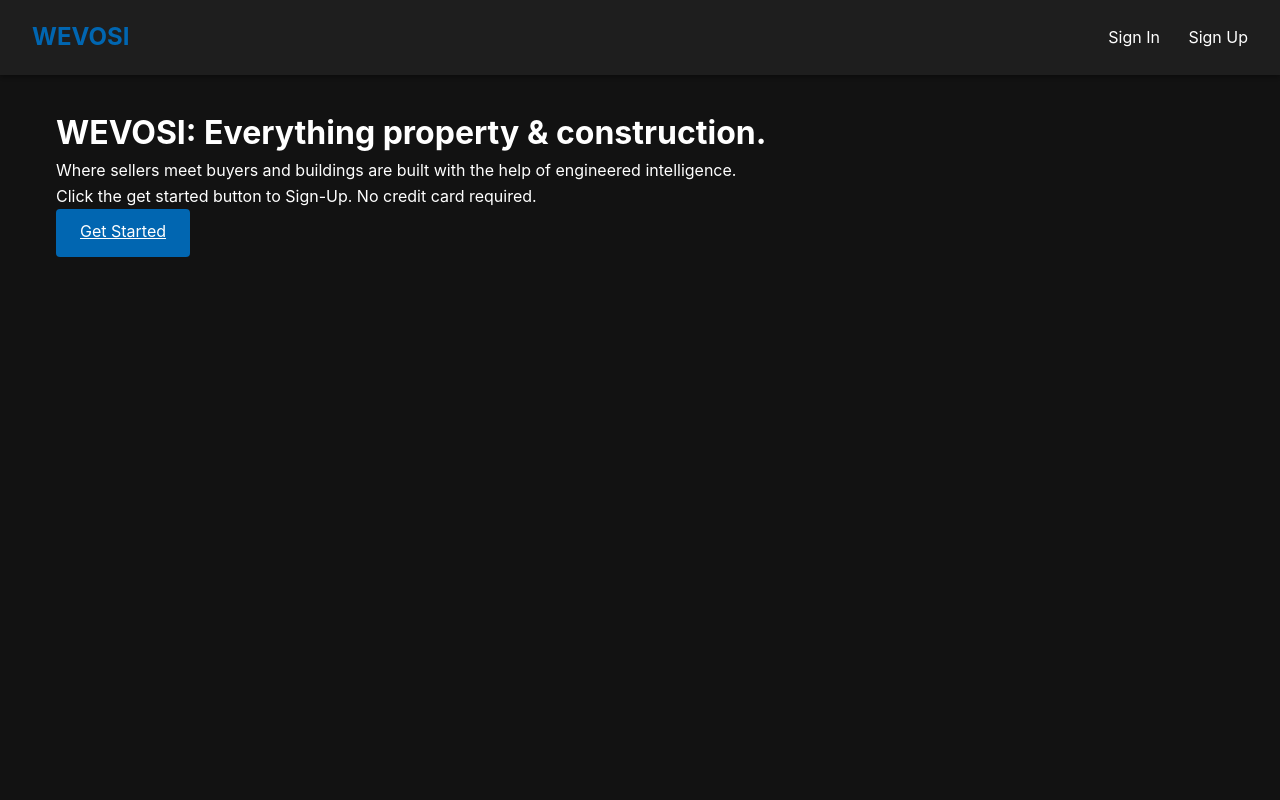
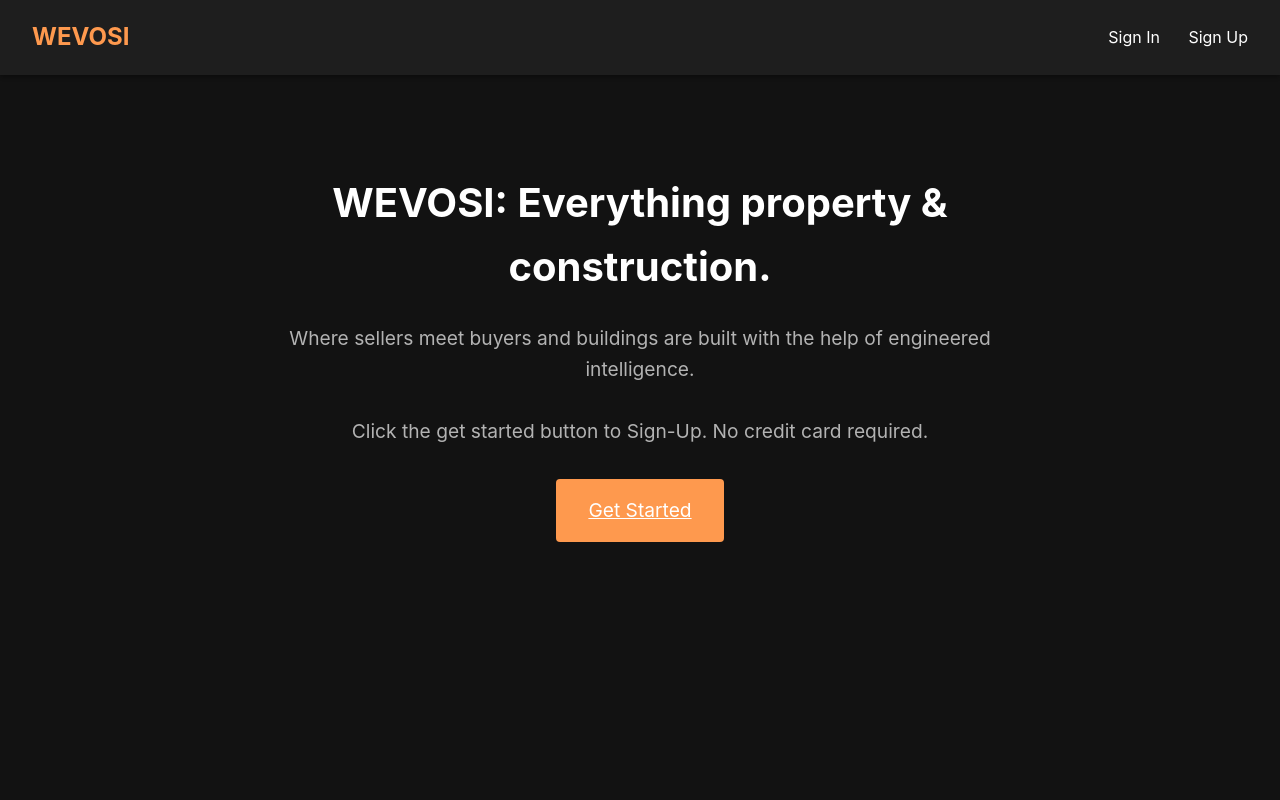
Before and after one commit to veewevosi/wevosi, a Flask app: page / in a window 1280 px wide. Run offline with Flask 3, Linux system fonts and the light colour scheme.

Commit message:
Agent step completed: Change all deep purple colored fonts to hex color #fe994e across all CSS files

```diff
--- a/static/css/base.css
+++ b/static/css/base.css
@@ -3,7 +3,7 @@
     --bg-secondary: #1e1e1e;
     --text-primary: #ffffff;
     --text-secondary: #b3b3b3;
-    --accent-color: #0166B1;
+    --accent-color: #fe994e;
     --error-color: #cf6679;
     --success-color: #03dac6;
 }
--- a/static/css/forms.css
+++ b/static/css/forms.css
@@ -253,3 +253,31 @@
 .form-container p a[href="/login"]:hover {
     text-decoration: underline;
 }
+
+/* Welcome container styles */
+.welcome-container {
+    text-align: center;
+    max-width: 800px;
+    margin: 4rem auto;
+}
+
+.welcome-container h1 {
+    font-size: 2.5rem;
+    margin-bottom: 1.5rem;
+    color: var(--text-primary);
+}
+
+.welcome-container p {
+    font-size: 1.2rem;
+    margin-bottom: 2rem;
+    color: var(--text-secondary);
+}
+
+.cta-buttons {
+    margin-top: 2rem;
+}
+
+.cta-buttons .btn {
+    font-size: 1.2rem;
+    padding: 1rem 2rem;
+}
```
